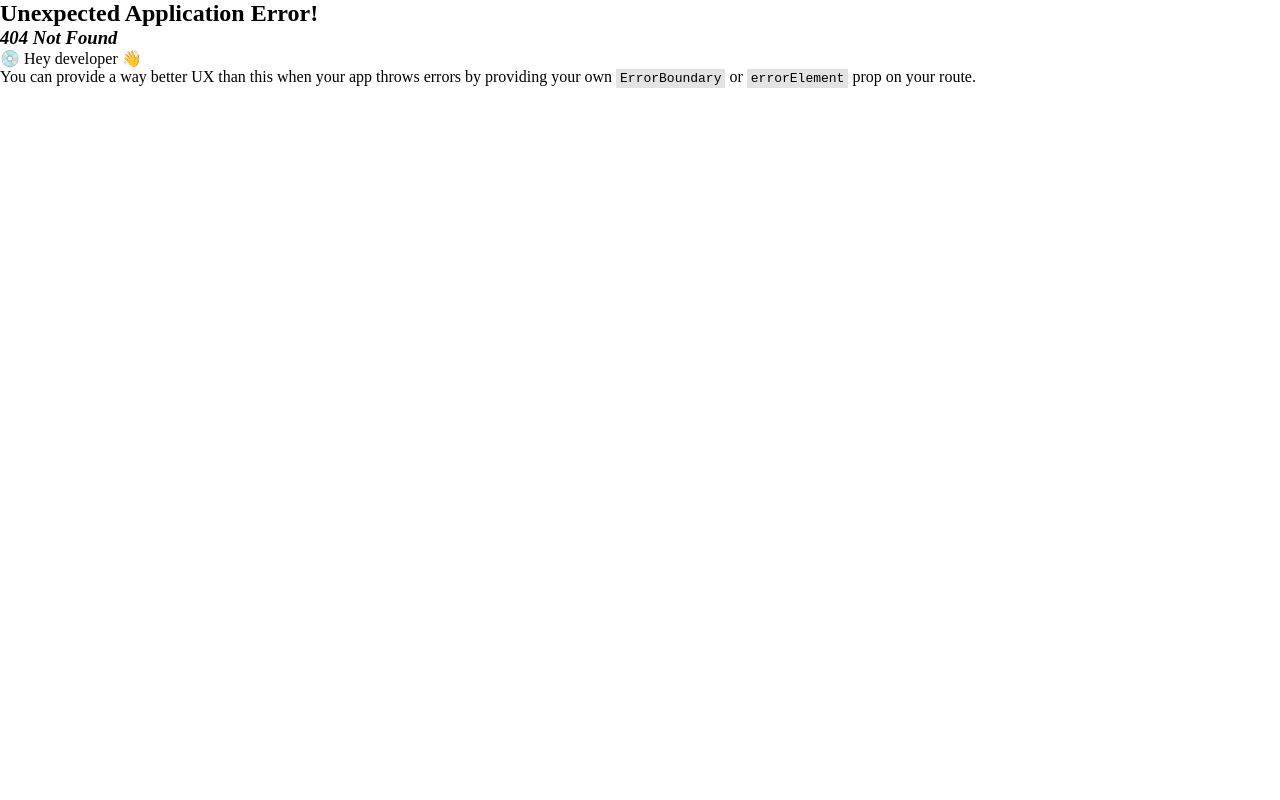
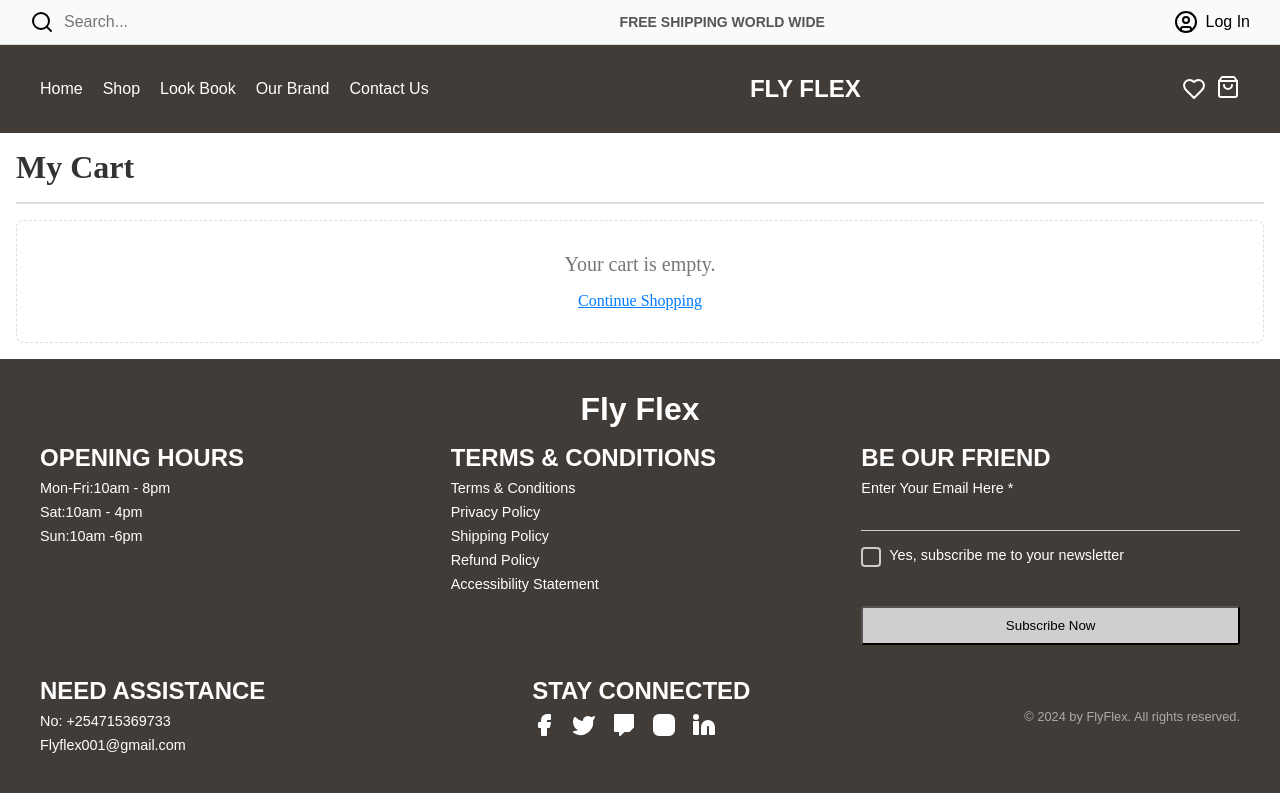
Before and after one commit to JJcode404/Shopping-Cart, a React (Vite) app: page /cart in a window 1280 px wide. Before the commit this address had no page. Built offline with nearby package versions, Linux system fonts and the light colour scheme.

Commit message:
feat: display cart items on cart page

```diff
--- a/src/componets/Cart/Cart.module.css
+++ b/src/componets/Cart/Cart.module.css
@@ -0,0 +1,96 @@
+.cartList {
+  display: flex;
+  flex-direction: column;
+  gap: 1rem;
+  padding: 1rem;
+}
+
+.item {
+  display: flex;
+  flex-wrap: wrap;
+  align-items: center;
+  border-radius: 8px;
+  padding: 1rem;
+  gap: 1rem;
+}
+
+.productContainer {
+  display: flex;
+  align-items: center;
+  flex: 2;
+}
+
+.itemImage {
+  flex: 0 0 100px;
+  height: 100px;
+}
+
+.image {
+  max-width: 100%;
+  max-height: 100%;
+  border-radius: 8px;
+}
+
+.details {
+  margin-left: 1rem;
+  flex: 1;
+}
+
+.productName {
+  font-size: 1rem;
+  font-weight: bold;
+  margin-bottom: 0.5rem;
+}
+
+.productPrice {
+  color: #007bff;
+  font-weight: bold;
+  margin-bottom: 0.5rem;
+}
+
+.productSize {
+  font-size: 0.9rem;
+  color: #555;
+}
+
+.quality {
+  flex: 1;
+  display: flex;
+  justify-content: center;
+}
+
+.quantityInput {
+  width: 60px;
+  text-align: center;
+  border: 1px solid #ddd;
+  border-radius: 4px;
+  padding: 0.25rem;
+}
+
+.productTotalPrice {
+  flex: 1;
+  font-weight: bold;
+  text-align: center;
+}
+
+.delete {
+  flex: 0 0 auto;
+  display: flex;
+  justify-content: center;
+  align-items: center;
+  cursor: pointer;
+}
+
+.trashIcon {
+  transition: transform 0.2s ease;
+}
+
+.trashIcon:hover {
+  transform: scale(1.2);
+}
+
+.divider {
+  border: none;
+  border-top: 1px solid #ddd;
+  margin-top: 1rem;
+}
--- a/src/componets/Cart/CartItem.jsx
+++ b/src/componets/Cart/CartItem.jsx
@@ -0,0 +1,34 @@
+import { NavBar } from "../Header/Navbar";
+import { Footer } from "../Footer/footer";
+import { CartList } from "./CartList";
+import styles from "./CartItems.module.css";
+
+function CartItems() {
+  const cart = JSON.parse(localStorage.getItem("cart"));
+
+  return (
+    <>
+      <NavBar />
+      <div className={styles.cartContainer}>
+        <div className={styles.header}>My Cart</div>
+        <hr className={styles.divider} />
+        <div className={styles.cartItems}>
+          {cart && cart.length > 0 ? (
+            <>
+              <CartList cart={cart} />
+              {/* <CartSummary cart={cart} /> */}
+            </>
+          ) : (
+            <div className={styles.emptyState}>
+              <div className={styles.emptyMessage}>Your cart is empty.</div>
+              <p className={styles.shopLink}>Continue Shopping</p>
+            </div>
+          )}
+        </div>
+      </div>
+      <Footer />
+    </>
+  );
+}
+
+export { CartItems };
--- /dev/null
+++ b/src/componets/Cart/CartItems.module.css
@@ -0,0 +1,47 @@
+.cartContainer {
+  padding: 1em;
+}
+.header {
+  font-size: 2rem;
+  font-weight: bold;
+  color: #333;
+  margin-bottom: 1rem;
+}
+
+.divider {
+  border: none;
+  border-top: 2px solid #ddd;
+  margin: 1rem 0;
+}
+
+.cartItems {
+  display: flex;
+  flex-direction: column;
+  gap: 2rem;
+}
+
+.emptyState {
+  text-align: center;
+  padding: 2rem 1rem;
+  background-color: #fff;
+  border: 1px dashed #ddd;
+  border-radius: 8px;
+}
+
+.emptyMessage {
+  font-size: 1.25rem;
+  color: #777;
+  margin-bottom: 1rem;
+}
+
+.shopLink {
+  font-size: 1rem;
+  color: #007bff;
+  cursor: pointer;
+  text-decoration: underline;
+  transition: color 0.2s ease;
+}
+
+.shopLink:hover {
+  color: #0056b3;
+}
--- a/src/componets/Cart/CartList.jsx
+++ b/src/componets/Cart/CartList.jsx
@@ -0,0 +1,50 @@
+import { Trash2 } from "lucide-react";
+import styles from "./Cart.module.css";
+
+function CartList({ cart }) {
+  console.log(cart);
+
+  return (
+    <div className={styles.cartList}>
+      {cart.map((item, index) => (
+        <div key={index} className={styles.item}>
+          <div className={styles.productContainer}>
+            <div className={styles.itemImage}>
+              <img
+                src={item.details.image}
+                alt={item.details.title}
+                className={styles.image}
+              />
+            </div>
+            <div className={styles.details}>
+              <div className={styles.productName}>{item.details.title}</div>
+              <div className={styles.productPrice}>
+                ${item.details.price.toFixed(2)}
+              </div>
+              <div className={styles.productSize}>
+                Size: {item.size || "N/A"}
+              </div>
+            </div>
+          </div>
+          <div className={styles.quality}>
+            <input
+              type="number"
+              value={item.quality}
+              className={styles.quantityInput}
+              readOnly
+            />
+          </div>
+          <div className={styles.productTotalPrice}>
+            ${item.details.price * item.quantity}
+          </div>
+          <div className={styles.delete}>
+            <Trash2 className={styles.trashIcon} />
+          </div>
+          <hr className={styles.divider} />
+        </div>
+      ))}
+    </div>
+  );
+}
+
+export { CartList };
--- a/src/componets/Header/Navbar.jsx
+++ b/src/componets/Header/Navbar.jsx
@@ -30,7 +30,9 @@ function NavBar() {
         <div className={styles.logo}>Fly Flex</div>
         <div className={styles.cart}>
           <Heart className={styles.whiteIcon} />
-          <ShoppingBag className={styles.whiteIcon} />
+          <Link to="/cart" className={styles.links}>
+            <ShoppingBag className={styles.whiteIcon} />
+          </Link>
         </div>
       </div>
     </div>
--- a/src/componets/Product/ProductDetail.jsx
+++ b/src/componets/Product/ProductDetail.jsx
@@ -33,8 +33,6 @@ function ProductDetails() {
     }
 
     localStorage.setItem("cart", JSON.stringify(cart));
-
-    console.log("Cart updated:", cart);
   };
 
   if (loading) {
--- a/src/componets/routes/AppRoutes.jsx
+++ b/src/componets/routes/AppRoutes.jsx
@@ -3,6 +3,7 @@ import { ShopPage } from "../Pages/Shop/Shop";
 import { AllProducts } from "../Pages/Shop/Allproducts";
 import { ProductDetails } from "../Product/ProductDetail";
 import { JewelryProducts } from "../Pages/Shop/Jewelry";
+import { CartItems } from "../Cart/CartItem";
 import { Children } from "react";
 
 const routes = [
@@ -23,6 +24,10 @@ const routes = [
     path: "/productDetails/:id",
     element: <ProductDetails />,
   },
+  {
+    path: "/cart",
+    element: <CartItems />,
+  },
 ];
 
 export { routes };
```
Also changed, not shown: src/componets/Cart/CartSumary.jsx (+28 -0 lines).
